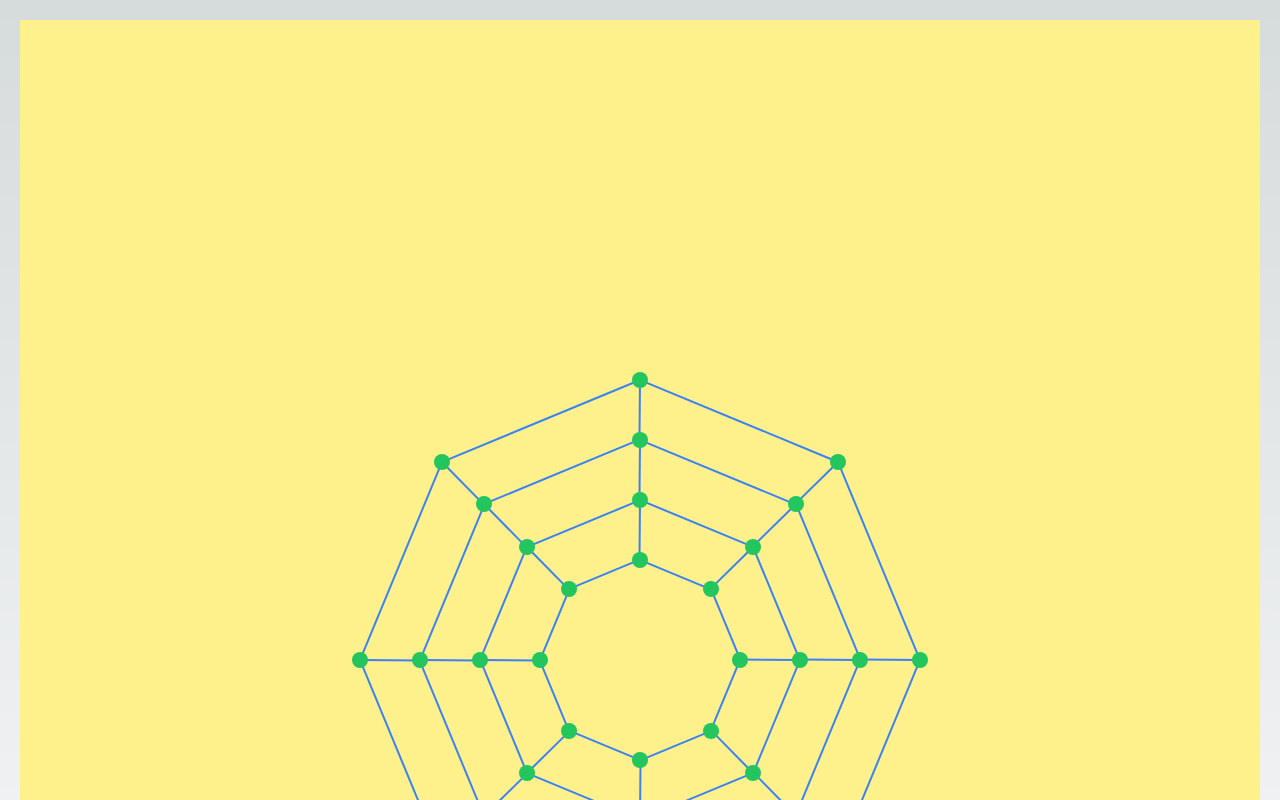
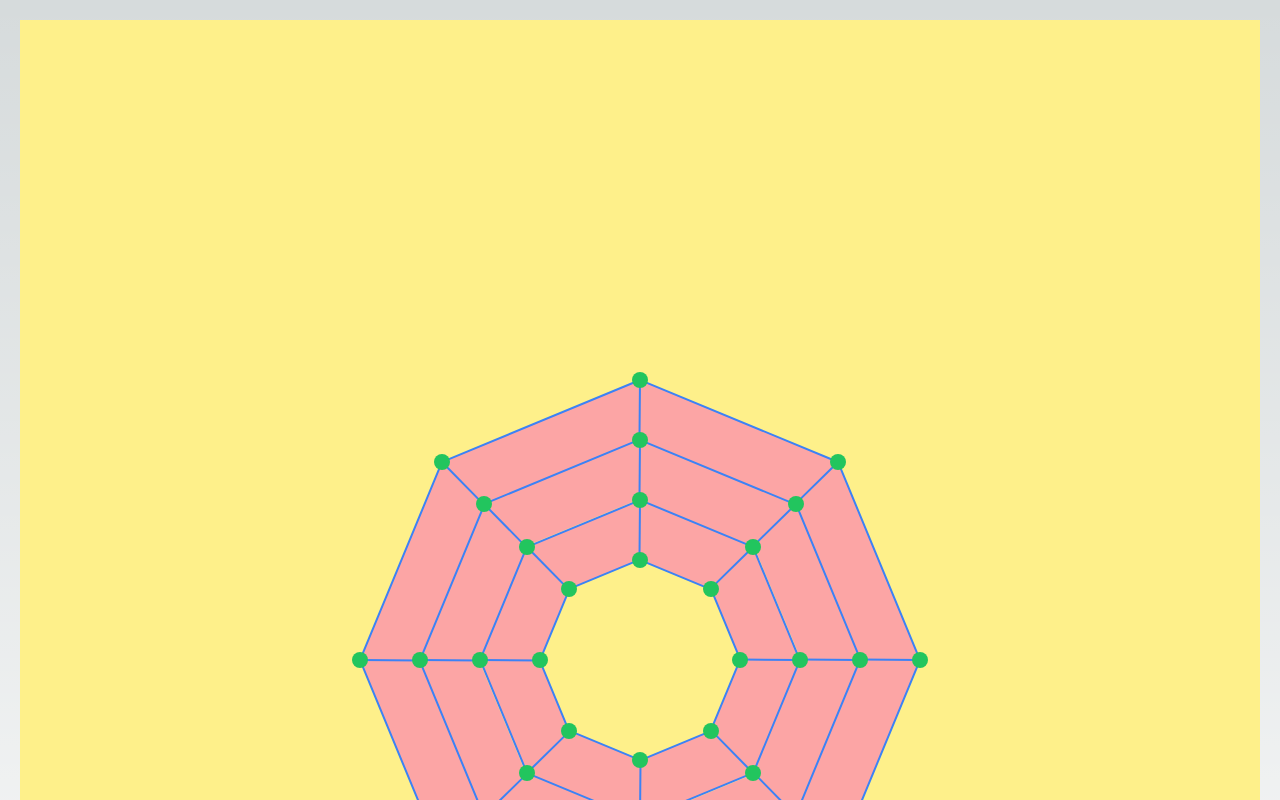
Before and after one commit to wwwebjoel/octagon-nextjs, a Next.js app: page / in a window 1280 px wide. Shown: the top 800 px of the page. Built offline with nearby package versions, Linux system fonts and the light colour scheme.

Commit message:
Trapezoid addition

```diff
--- a/src/app/page.tsx
+++ b/src/app/page.tsx
@@ -1,7 +1,13 @@
 import Octagon from "@/components/Octagon";
+import Trapezoids from "@/components/Trapezoids";
 
 export default function Home() {
-  return (
-      <Octagon />
+    const radius = 100
+    const gap = 60
+    const level = 4
+  return (<>
+        <Octagon radius={radius} gap={gap} level={level}/>
+  </>
+
   );
 }
--- a/src/components/Line.tsx
+++ b/src/components/Line.tsx
@@ -7,12 +7,9 @@ interface LineProps {
 
 const Line: React.FC<LineProps> = ({ side, index= 0 }) => {
     return (
-        <div className={'h-0 w-0 relative z-line'} style={{rotate: `${index * 45}deg`}}>
-            <div className={'h-0 w-0 relative'} style={{rotate: `${ 112.5}deg`}}>
+        <div className={'h-0 w-0 relative'} style={{rotate: `${(index * 45 )+ 112.5}deg`}}>
                 <div className={'h-0.5 bg-blue-500 rounded-full absolute origin-left left-0 top-0 -translate-y-1/2 hover:bg-red-500 cursor-pointer'}
                      style={{width: `${side}px`}}>
-                    {/* Content goes here */}
-                </div>
             </div>
 
         </div>
--- a/src/components/Lines.tsx
+++ b/src/components/Lines.tsx
@@ -16,7 +16,7 @@ const Lines: React.FC<LinesProps> = ({ radius, gap =0, level=1}) => {
         return (
             <div
                 key={index}
-                className="absolute h-0 w-0 overflow-visible"
+                className="absolute h-0 w-0 overflow-visible z-line"
                 style={{
                     left: `${r * Math.cos(angle * Math.PI / 180)}px`,
                     top: `${r * Math.sin(angle * Math.PI / 180)}px`
--- a/src/components/Octagon.tsx
+++ b/src/components/Octagon.tsx
@@ -1,29 +1,34 @@
 import React from 'react';
-import Point from "@/components/Point";
-import Line from "@/components/Line";
-import IntersectionPoints from "@/components/IntersectionPoints";
+import Points from "@/components/Points";
 import Lines from "@/components/Lines";
+import Trapezoids from "@/components/Trapezoids";
 
-const OctagonWithIntersectionPoints = () => {
-    const radius = 100
-    const gap = 60
+interface OctagonProps {
+    radius: number;
+    gap: number;
+    level?: number;
+}
 
+const Octagon: React.FC<OctagonProps> = ({ radius, gap, level=0 }) => {
     return (
         <div className="relative aspect-square h-[min(100vh, 100vw)] w-auto m-auto p-5">
             <div className="relative bg-yellow-200 h-full w-full origin-center flex items-center justify-center">
                 <div className="flex justify-center items-center mt-10">
                     <div className="relative">
                         <div className="w-0 h-0 bg-gray-200 relative">
-                    {/*Center Point*/}
-                    {/*<div className={'w-2 h-2 bg-red-600 rounded-full'}></div>*/}
+                            {/* Center Point */}
+                            {/* <div className={'w-2 h-2 bg-red-600 rounded-full'}></div> */}
 
-                        {[1, 2, 3, 4].map(level => (
+                            {Array.from({ length: level }).map((_, index) => {
+                                const level = index + 1;
+                                return (
                                     <React.Fragment key={level}>
-                                <IntersectionPoints radius={radius} gap={gap} level={level} />
-                                <Lines radius={radius} gap={gap} level={level} />
+                                        <Points radius={radius} gap={gap} level={level}/>
+                                        <Lines radius={radius} gap={gap} level={level}/>
+                                        <Trapezoids gap={gap} radius={radius} level={level}/>
                                     </React.Fragment>
-                        ))}
-
+                                )
+                            })}
                         </div>
                     </div>
                 </div>
@@ -32,4 +37,4 @@ const OctagonWithIntersectionPoints = () => {
     );
 };
 
-export default OctagonWithIntersectionPoints;
+export default Octagon;
--- a/src/components/IntersectionPoints.tsx
+++ b/src/components/Points.tsx
@@ -1,13 +1,13 @@
 import React from 'react';
 import Point from '@/components/Point';
 
-interface IntersectionPointsProps {
+interface PointsProps {
     radius: number;
     gap?: number;
     level?: number;
 }
 
-const IntersectionPoints: React.FC<IntersectionPointsProps> = ({ radius, gap=0, level=1 }) => {
+const Points: React.FC<PointsProps> = ({ radius, gap=0, level=1 }) => {
     const r = radius + gap *(level-1)
     const iPoints = Array.from({ length: 8 }).map((_, index) => {
         const angle = 45 * index;
@@ -28,4 +28,4 @@ const IntersectionPoints: React.FC<IntersectionPointsProps> = ({ radius, gap=0,
     return <>{iPoints}</>;
 };
 
-export default IntersectionPoints;
+export default Points;
--- /dev/null
+++ b/src/components/Trapezoid.tsx
@@ -0,0 +1,35 @@
+import React from 'react';
+
+interface TrapezoidProps {
+    radius: number;
+    gap: number;
+    level?: number;
+    index?: number;
+}
+
+const Trapezoid: React.FC<TrapezoidProps> = ({ gap, radius, level= 2, index=0 }) => {
+
+    const height = gap * Math.sin(67.5 * Math.PI/180)
+    const longSide = (radius + (level-1) * gap) / Math.sqrt(1 + 1 / Math.sqrt(2));
+    const shortSide = (radius + (level-2) * gap) / Math.sqrt(1 + 1 / Math.sqrt(2));
+    const sideExtraLength = (longSide-shortSide)/2
+
+    return (
+        <>
+            {level > 1 &&
+                <div className={'h-0 w-0 relative z-trapezoid'} style={{rotate: `${(index * 45 )+ 112.5}deg`}}>
+                <div
+                className={'bg-red-300 cursor-pointer hover:bg-green-300 flex justify-center items-center'}
+                style={{
+                    width: longSide,
+                    height: height,
+                    clipPath: `polygon( ${longSide}px 0, ${shortSide+sideExtraLength}px ${height}px, ${sideExtraLength}px ${height}px, 0 0 )`
+                }}>
+                </div>
+
+            </div>}
+        </>
+    );
+};
+
+export default Trapezoid;
--- /dev/null
+++ b/src/components/Trapezoids.tsx
@@ -0,0 +1,34 @@
+import React from "react";
+import Trapezoid from "@/components/Trapezoid";
+
+interface TrapezoidsProps {
+    gap: number;
+    radius: number;
+    level?: number;
+}
+
+const Trapezoids: React.FC<TrapezoidsProps> = ({ gap, radius, level = 2 }) => {
+
+    const r= radius + gap * (level-1);
+
+    const trapezoids = Array.from({ length: 8 }).map((_, index) => {
+        const side = r / Math.sqrt(1 + 1 / Math.sqrt(2));
+        const angle = 45 * index;
+        return (
+            <div
+                key={index}
+                className="absolute h-0 w-0 overflow-visible"
+                style={{
+                    left: `${r * Math.cos(angle * Math.PI / 180)}px`,
+                    top: `${r * Math.sin(angle * Math.PI / 180)}px`
+                }}
+            >
+                <Trapezoid gap={gap} radius={radius} level={level} index={index} />
+            </div>
+        );
+    });
+
+    return <>{trapezoids}</>;
+};
+
+export default Trapezoids;
--- a/src/components/gapline.tsx
+++ b/src/components/gapline.tsx
@@ -7,7 +7,7 @@ interface LineProps {
 
 const GapLine: React.FC<LineProps> = ({ gap, index }) => {
     return (
-        <div className={'h-0 w-0 relative z-gapLine'} style={{rotate: `${index * 45}deg`}}>
+        <div className={'h-0 w-0 relative'} style={{rotate: `${index * 45}deg`}}>
             <div className={'h-0 w-0 relative'} style={{rotate: `${ 112.5}deg`}}>
                 <div className={'h-0.5 bg-blue-500 rounded-full absolute origin-left left-0 top-0 -translate-y-1/2 hover:bg-red-500 cursor-pointer'}
                      style={{width: `${gap}px`}}>
--- a/tailwind.config.ts
+++ b/tailwind.config.ts
@@ -16,7 +16,8 @@ const config: Config = {
       zIndex: {
         'point': '100',
         'line': '90',
-        'gapLine': '90'
+        'gapLine': '90',
+        'trapezoid': '80',
       }
     },
   },
```
Lines whose indentation alone changed are shown as unchanged.
